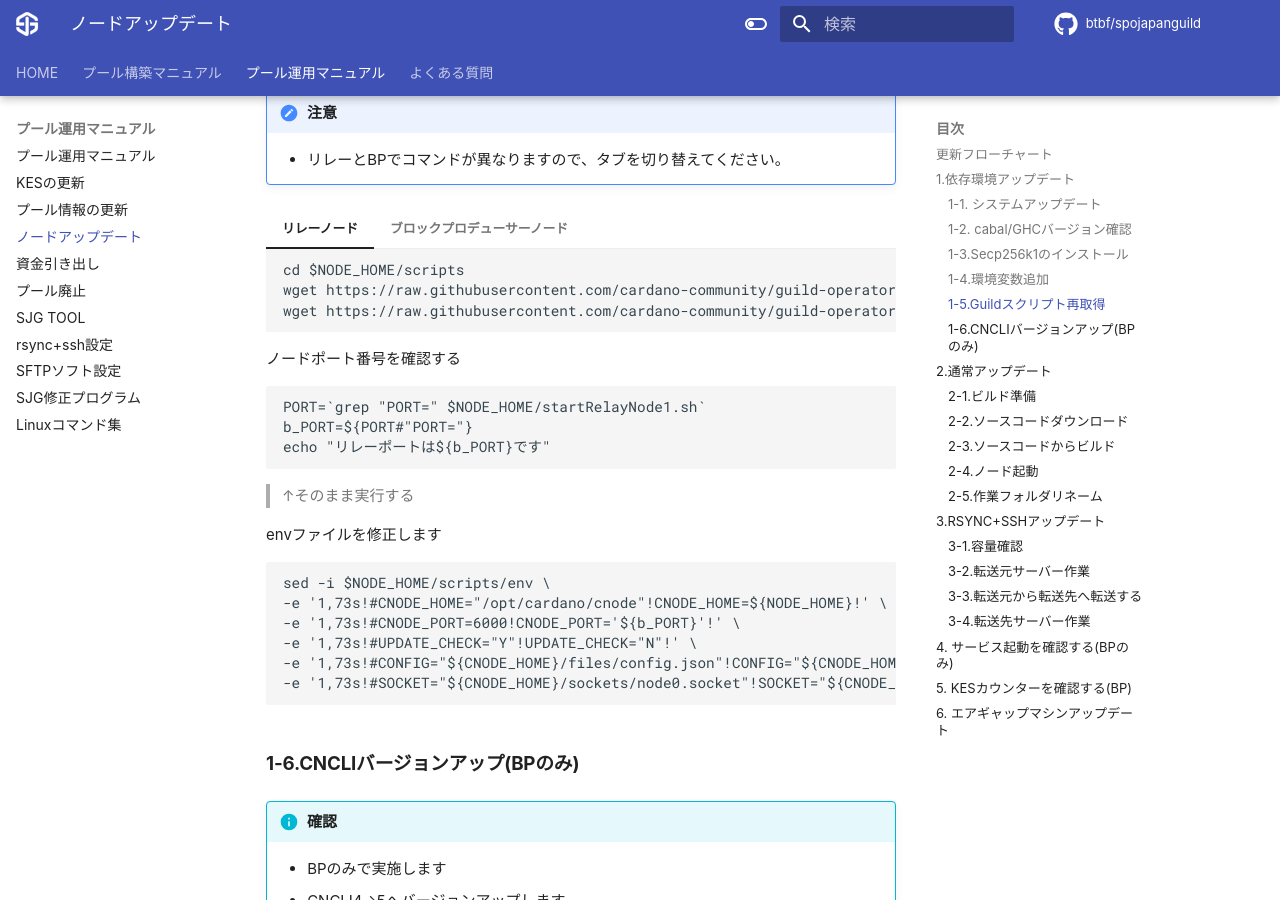
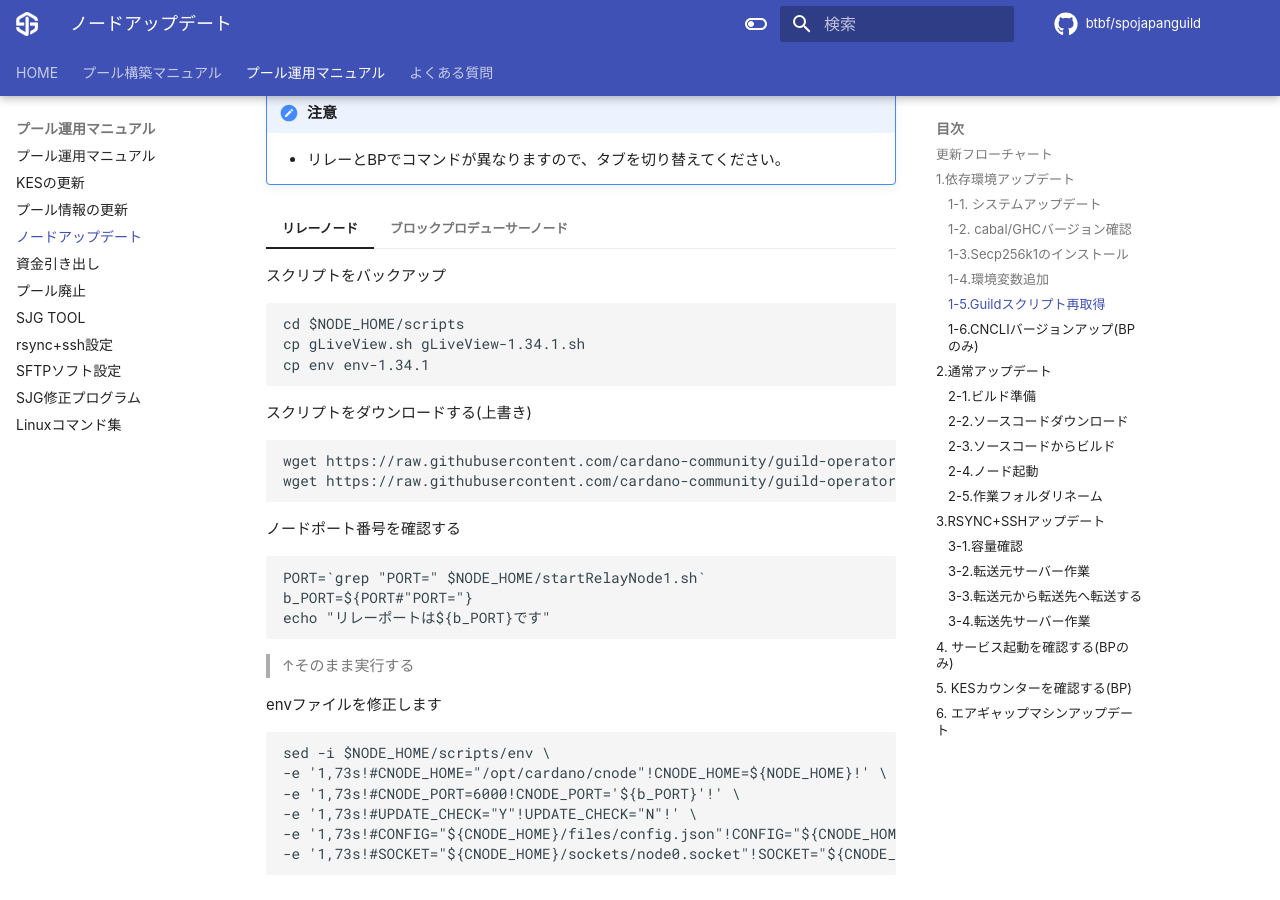
Before and after one commit to btbf/spojapanguild, an MkDocs documentation site: the page built from docs/operation/node-update.md, in a window 1280 px wide and 900 px high, scrolled down 4006 px. Built offline with MkDocs 1.6.1 and Material for MkDocs 9.7.7, drawn with Linux system fonts in a browser that asks for light colours; comment, search, counter and statistics services are not loaded; some of the changed text lies outside the part shown.

````diff
--- a/docs/operation/node-update.md
+++ b/docs/operation/node-update.md
@@ -154,9 +154,15 @@ source $HOME/.bashrc
 
 
 === "リレーノード"
-
+    スクリプトをバックアップ
     ```
     cd $NODE_HOME/scripts
+    cp gLiveView.sh gLiveView-1.34.1.sh
+    cp env env-1.34.1
+    ```
+
+    スクリプトをダウンロードする(上書き)
+    ```
     wget https://raw.githubusercontent.com/cardano-community/guild-operators/master/scripts/cnode-helper-scripts/gLiveView.sh -O ./gLiveView.sh
     wget https://raw.githubusercontent.com/cardano-community/guild-operators/master/scripts/cnode-helper-scripts/env -O ./env
     ```
@@ -192,9 +198,18 @@ source $HOME/.bashrc
     sudo systemctl stop cnode-cncli-sync.service
     ```
 
+    スクリプトをバックアップ
+    ```
+    cd $NODE_HOME/scripts
+    cp gLiveView.sh gLiveView-1.34.1.sh
+    cp env env-1.34.1
+    cp cncli.sh cncli-1.34.1.sh
+    cp cntools.library cntools-1.34.1.library
+    cp cntools.config cntools-1.34.1.config
+    ```
+
     スクリプトをダウンロードする(上書き)
     ```
-    cd $NODE_HOME/scripts
     wget https://raw.githubusercontent.com/cardano-community/guild-operators/master/scripts/cnode-helper-scripts/cncli.sh -q -O ./cncli.sh
     wget https://raw.githubusercontent.com/cardano-community/guild-operators/master/scripts/cnode-helper-scripts/env -q -O ./env
     wget https://raw.githubusercontent.com/cardano-community/guild-operators/master/scripts/cnode-helper-scripts/logMonitor.sh -q -O ./logMonitor.sh
@@ -395,6 +410,8 @@ sudo systemctl start cardano-node
 ```
 journalctl -u cardano-node -f
 ```
+Progressが100%になるまで待ちます
+![](../images/1.35.3node-syncing.png)
 
 !!! info "ヒント"
     * 1.35.3初回起動時に2~4時間以上のDBの再検証処理が行われます。
@@ -431,7 +448,7 @@ mv cardano-node2/ cardano-node/
 ```
 df -h /usr
 ```
-> Availが150GB以上あることを確認してください。
+<strong><font color=red>Availが150GB以上あることを確認してください。</font></strong>
 
 
 ### 3-2.転送元サーバー作業
@@ -551,7 +568,7 @@ tmux new -s tar
     ```
     df -h /usr
     ```
-    > Availが90GB以上あることを確認してください。
+    <strong><font color=red>Availが90GB以上あることを確認してください。</font></strong>
 
 
     ノードを停止する
--- a/docs/operation/tool.md
+++ b/docs/operation/tool.md
@@ -1,6 +1,6 @@
 # SPO JAPAN GUILD TOOL
 
-最終更新日：2022/08/25 v3.2.0
+最終更新日：2022/08/25 v3.2.1
 
 !!! info "主な機能"
 
@@ -68,6 +68,10 @@ gtool
 
 ## 更新履歴
 
+### 3.2.1
+
+    * エアギャップコマンドを修正
+
 ### 3.2.0
 
     * KES更新時のカウンターファイルチェック・作成手順追加
````
Also changed, not shown: docs/changelogs.md (+5 -0 lines), docs/setup/0-start-guide.md (+1 -1 lines), docs/images/1.35.3node-syncing.png (added).
